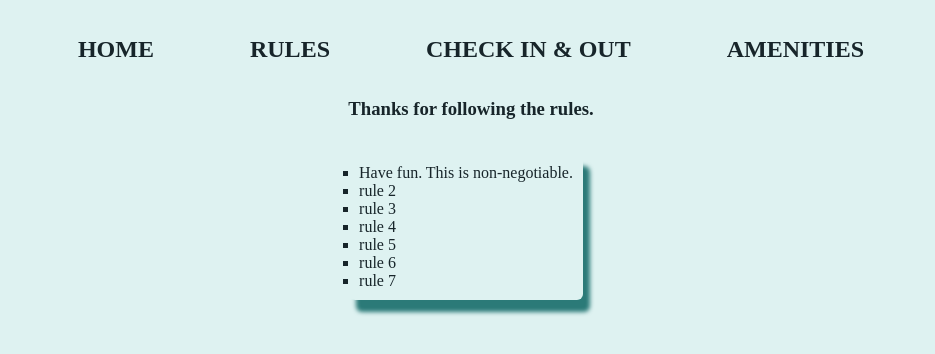
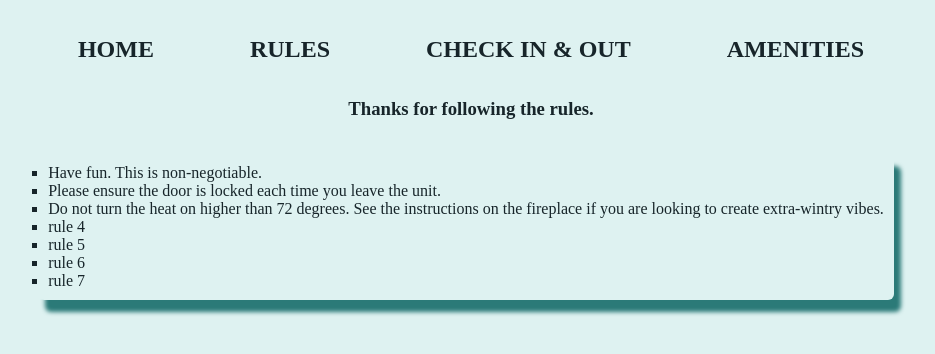
Before and after one commit to mikegoolsby/mtnvillage, a Next.js app: page /houserules in a window 1280 px wide. Shown: the top 354 px of the page, without its empty margins (169-1104 px from the left). Built offline with nearby package versions, Linux system fonts and the light colour scheme; a web font is replaced by a local one.

Commit message:
adds more house rules

```diff
--- a/pages/houserules.js
+++ b/pages/houserules.js
@@ -30,8 +30,8 @@ export default function Rules() {
             <div>
               <List>
                 <li>Have fun. This is non-negotiable.</li>
-                <li>rule 2</li>
-                <li>rule 3</li>
+                <li>Please ensure the door is locked each time you leave the unit.</li>
+                <li>Do not turn the heat on higher than 72 degrees. See the instructions on the fireplace if you are looking to create extra-wintry vibes.</li>
                 <li>rule 4</li>
                 <li>rule 5</li>
                 <li>rule 6</li>
```
